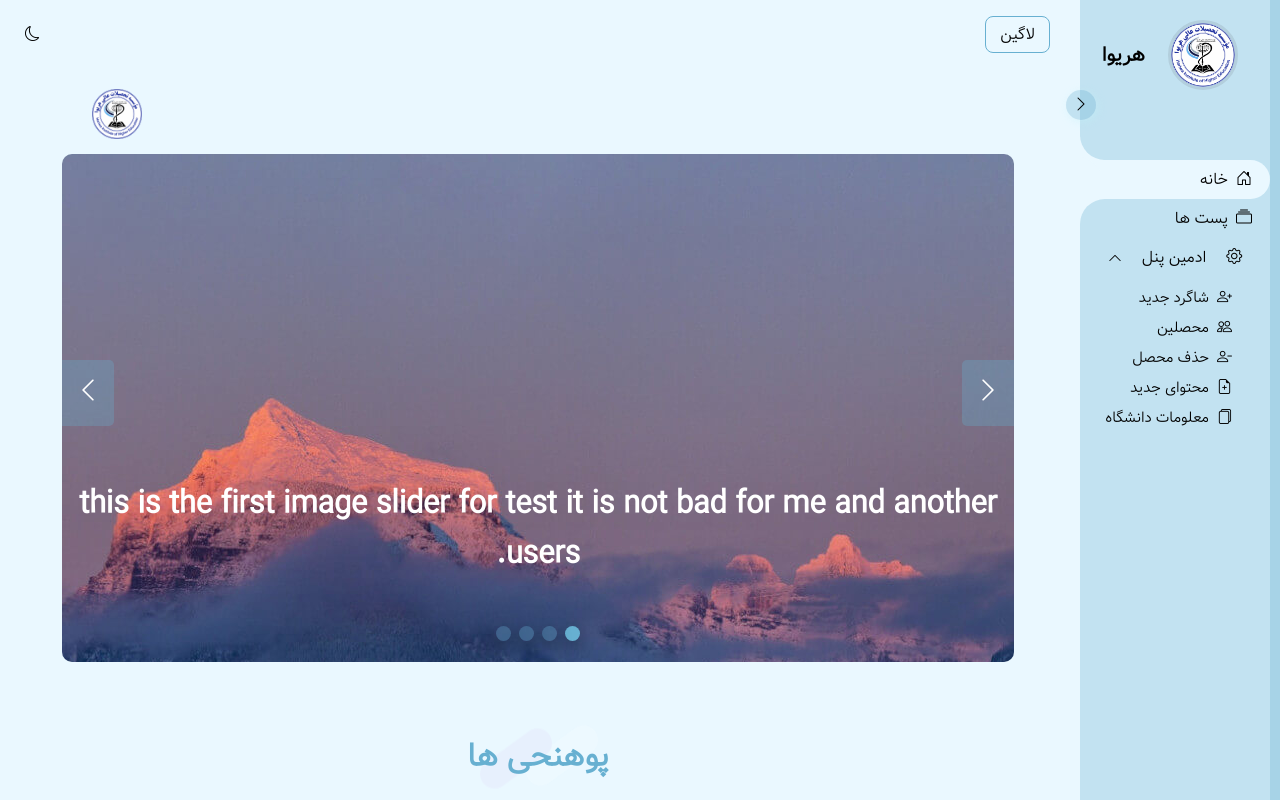
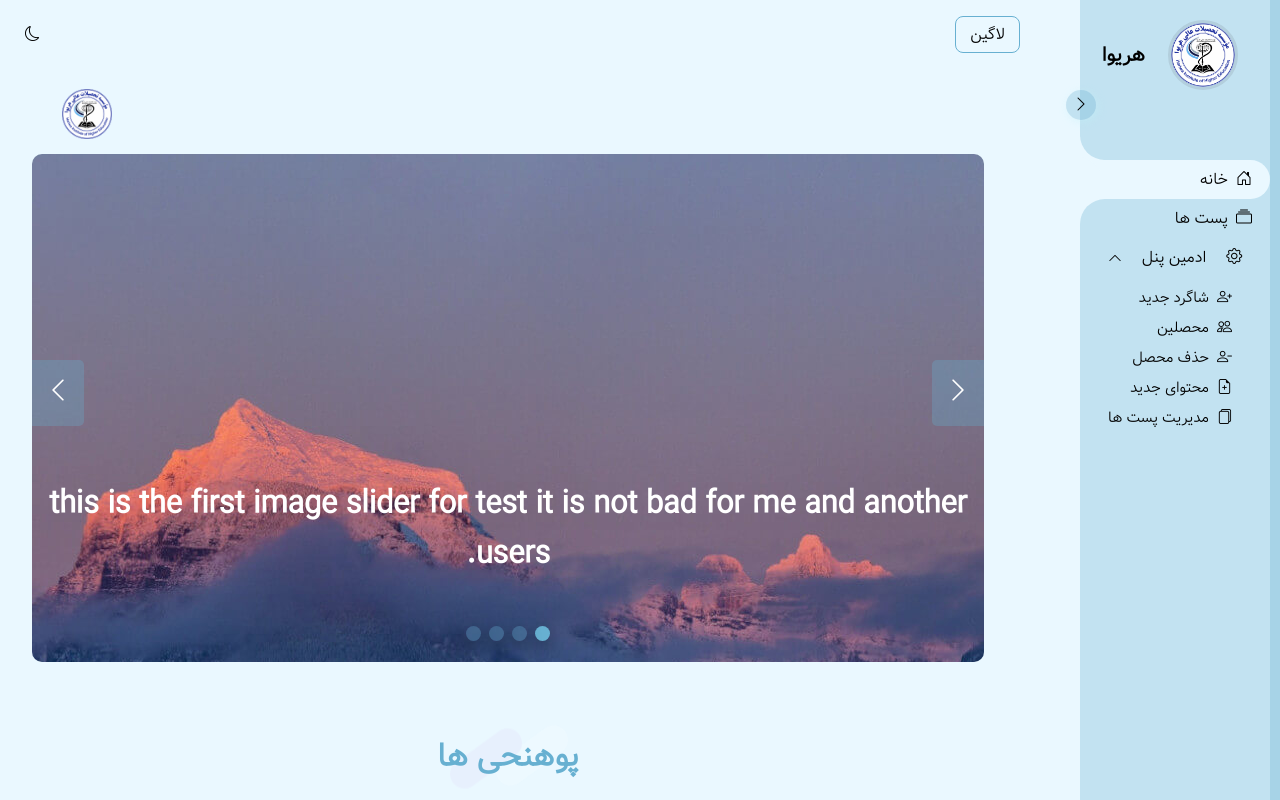
Before and after one commit to MaroufEbrahimi/portal, a React (Create React App) app: page / in a window 1280 px wide. Shown: the top 800 px of the page. Built offline with nearby package versions, Linux system fonts and the light colour scheme.

Commit message:
initial changes

```diff
--- a/src/App.css
+++ b/src/App.css
@@ -7,7 +7,7 @@
 }
 
 .app .main {
-  margin: 0px 230px 0px 25px;
+  margin: 0px 260px 0px 25px;
   box-sizing: border-box;
   overflow-x: hidden;
   transition: all 0.3s ease-in-out;
--- a/src/components/Navbar/Navbar.js
+++ b/src/components/Navbar/Navbar.js
@@ -76,7 +76,7 @@ const Navbar = ({ activeNav, navActiveHandler }) => {
           </CustomeLinks>
           <CustomeLinks to="/admin/universityinfo" title="محتوا جدید">
             <i className="bi bi-files"></i>
-            <span>معلومات دانشگاه</span>
+            <span>مدیریت پست ها</span>
           </CustomeLinks>
         </div>
       </div>
--- a/src/components/Post/Post.css
+++ b/src/components/Post/Post.css
@@ -21,7 +21,6 @@
   height: 80px;
   border-radius: 8px;
   box-shadow: 0 2px 5px 0 rgba(0, 0, 0, 0.5);
-
 }
 
 .post_header {
@@ -70,12 +69,10 @@
   border-radius: 10px;
 }
 
-
-
 .post_file {
   display: flex;
   border-radius: 5px;
-  background: linear-gradient(to right, #b46565, #c0394d, #cf2b44cc);
+  background: linear-gradient(to right, var(--gen-color) #39c09e, #2bc4cfcc);
   padding: 6px;
   width: max-content;
   margin: 5px;
@@ -102,7 +99,6 @@
   display: flex;
   justify-content: space-between;
 }
-
 
 .file_post_title .file_post_details p {
   padding: 5px 0;
@@ -154,7 +150,7 @@
   color: #fff;
 }
 
-.btn_download .button_download_icon>i {
+.btn_download .button_download_icon > i {
   color: #fff;
   font-size: 18px;
 }
```
